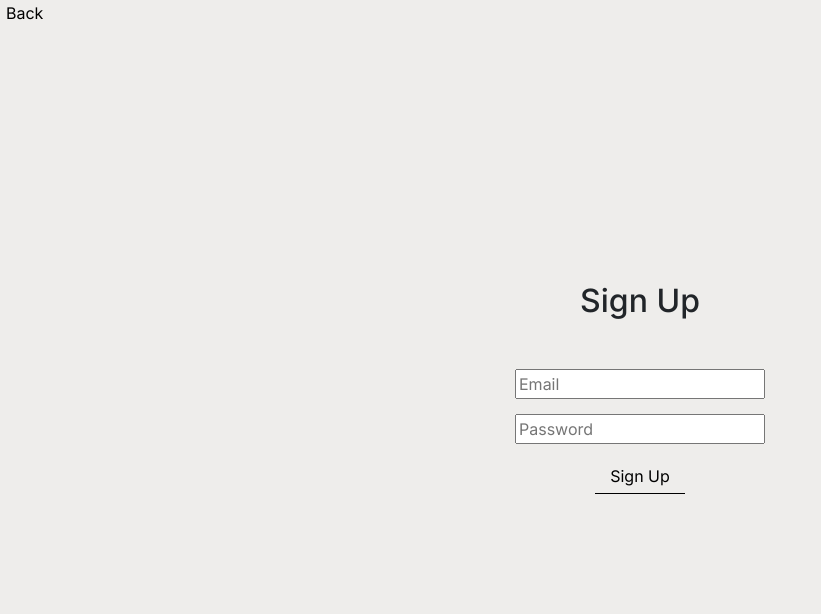
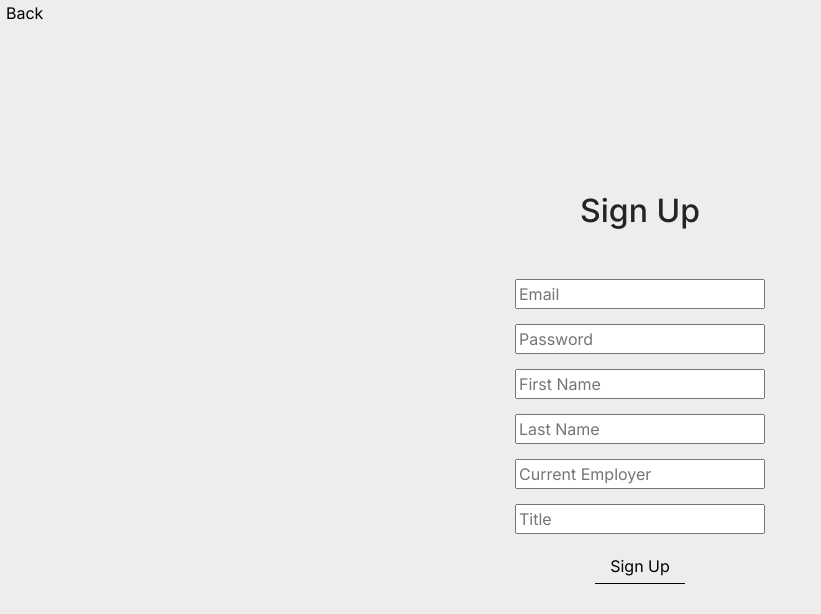
Before and after one commit to GeorgiosDrivas/spring-boot-frontend, a React (Vite) app: page /employee-sign-up in a window 1280 px wide. Shown: the top 614 px of the page, without its empty margins (0-821 px from the left). Built offline with nearby package versions, Linux system fonts and the light colour scheme.

Commit message:
Split sign ups for employee - employer

```diff
--- a/App.tsx
+++ b/App.tsx
@@ -4,9 +4,10 @@ import PublicRoutes from './src/utils/publicRoutes';
 import Landing from './src/components/landing';
 import EmployeeDashboard from './src/components/employee/employeeDashboard';
 import EmployerDashboard from './src/components/employer/employerDashboard';
-import SignUp from './src/components/signUp';
 import Login from './src/components/login';
 import { clearTokenOnWindowClose } from './src/utils/clearTokenOnWindowClose';
+import EmployerSignUp from './src/components/employerSignUp';
+import EmployeeSignUp from './src/components/employeeSignUp';
 
 clearTokenOnWindowClose();
 
@@ -30,14 +31,14 @@ const App = () => {
                     <Login urlType='employees' navigateType='employee'/>
                 } />
                 <Route path="/employee-sign-up" element={
-                    <SignUp urlType="employees" navigateType="employee"/>
+                    <EmployeeSignUp />
                 } />
 
                 <Route path="/employer-login" element={
                     <Login urlType='employers' navigateType='employer'/>
                 } />
                 <Route path="/employer-sign-up" element={
-                    <SignUp urlType="employers" navigateType="employer"/>
+                    <EmployerSignUp />
                 } />
 
             </Routes>
--- /dev/null
+++ b/src/components/employeeSignUp.tsx
@@ -0,0 +1,102 @@
+import React, { useState } from 'react';
+import { useNavigate } from 'react-router-dom';
+import { HandleClick } from '../hooks/useHandleClick';
+import { User } from '../types/types';
+import { clientApi } from '../api/client';
+
+
+const EmployeeSignUp = () => {
+  const [email, setEmail] = useState<string>("");
+  const [password, setPassword] = useState<string>("");
+  const [firstName, setFirstName] = useState<string>("");
+  const [lastName, setLastName] = useState<string>("");
+  const [currentEmployer, setCurrentEmployer] = useState<string>("");
+  const [title, setTitle] = useState<string>("");
+
+  const navigate = useNavigate();
+  const handleClick = HandleClick();
+
+  // Checks if user exists in back-end ? redirect to login : do nothing.
+  const handleSubmit = async (e: React.FormEvent): Promise<void> => {
+    e.preventDefault();
+    const user: User = { email, password, firstName, lastName, currentEmployer, title };
+    try {
+      await clientApi.post(`employees/register`, user);
+      navigate(`/employee-login`);
+    } catch (error) {
+      console.error("There was an error registering the user!", error);
+    }
+  };
+
+  return (
+    <>
+      <div className="vw-100 vh-100 d-flex justify-content-center align-items-center flex-column">
+        <form onSubmit={handleSubmit} className="d-flex flex-column">
+          <h2 className="text-center mb-5">Sign Up</h2>
+          <input
+            type="email"
+            value={email}
+            onChange={(e) => setEmail(e.target.value)}
+            placeholder="Email"
+            className="login_input"
+            required
+          />
+          <input
+            type="password"
+            value={password}
+            onChange={(e) => setPassword(e.target.value)}
+            placeholder="Password"
+            className="login_input"
+            required
+          />
+          <input
+            value={firstName}
+            onChange={(e) => setFirstName(e.target.value)}
+            type="text"
+            className="login_input"
+            placeholder="First Name"
+            required
+          />
+          <input
+            value={lastName}
+            onChange={(e) => setLastName(e.target.value)}
+            type="text"
+            className="login_input"
+            placeholder="Last Name"
+            required
+          />
+          <input
+            value={currentEmployer}
+            onChange={(e) => setCurrentEmployer(e.target.value)}
+            type="text"
+            className="login_input"
+            placeholder="Current Employer"
+            required
+          />
+          <input
+            value={title}
+            onChange={(e) => setTitle(e.target.value)}
+            type="text"
+            className="login_input"
+            placeholder="Title"
+            required
+          />
+
+          <div className="d-flex justify-content-center">
+            <button type="submit" className="mb-4 option-btn d-flex">
+              Sign Up
+            </button>
+          </div>
+        </form>
+      </div>
+      <button
+        className="position-absolute back-btn"
+        onClick={() => handleClick("")}
+      >
+        Back
+      </button>
+    </>
+  );
+};
+
+export default EmployeeSignUp;
--- a/src/components/employer/employerDashboard.tsx
+++ b/src/components/employer/employerDashboard.tsx
@@ -29,7 +29,8 @@ const EmployerDashboard = () => {
                   />
                 </div>
                 <div>
-                  <h1 className="name">{data ? `${data.companyName}` : ""}</h1>
+                  <h1 className="name text-center">{data ? `${data.companyName}` : ""}</h1>
+                  <p className="field">{data ? `${data.field}` : ""}</p>
                   <p className="location">
                     {data && data.location ? `${data.location}` : ""}
                   </p>
--- a/src/components/signUp.tsx
+++ b/src/components/employerSignUp.tsx
@@ -5,22 +5,22 @@ import { Authenticate, User } from '../types/types';
 import { clientApi } from '../api/client';
 
 
-const SignUp = ({
-  urlType,
-  navigateType,
-}: Readonly<Authenticate>) => {
+const EmployerSignUp = () => {
   const [email, setEmail] = useState<string>("");
   const [password, setPassword] = useState<string>("");
+  const [companyName, setCompanyName] = useState<string>("");
+  const [field, setField] = useState<string>("");
+
   const navigate = useNavigate();
   const handleClick = HandleClick();
 
   // Checks if user exists in back-end ? redirect to login : do nothing.
   const handleSubmit = async (e: React.FormEvent): Promise<void> => {
     e.preventDefault();
-    const user: User = { email, password };
+    const user: User = { email, password, companyName, field };
     try {
-      await clientApi.post(`${urlType}/register`, user);
-      navigate(`/${navigateType}-login`);
+      await clientApi.post(`employers/register`, user);
+      navigate(`/employer-login`);
     } catch (error) {
       console.error("There was an error registering the user!", error);
     }
@@ -47,6 +47,22 @@ const SignUp = ({
             className="login_input"
             required
           />
+          <input
+            value={companyName}
+            onChange={(e) => setCompanyName(e.target.value)}
+            type="text"
+            className="login_input"
+            placeholder="Company Name"
+            required
+          />
+          <input
+            value={field}
+            onChange={(e) => setField(e.target.value)}
+            type="text"
+            className="login_input"
+            placeholder="Field"
+            required
+          />
           <div className="d-flex justify-content-center">
             <button type="submit" className="mb-4 option-btn d-flex">
               Sign Up
@@ -64,4 +80,4 @@ const SignUp = ({
   );
 };
 
-export default SignUp;
+export default EmployerSignUp;
--- a/src/types/types.ts
+++ b/src/types/types.ts
@@ -1,6 +1,12 @@
 export interface User {
   email: string;
   password: string;
+  firstName?: string;
+  lastName?: string;
+  currentEmployer?: string;
+  title?: string;
+  companyName?: string;
+  field?: string;
 }
 
 export interface Authenticate {
```
